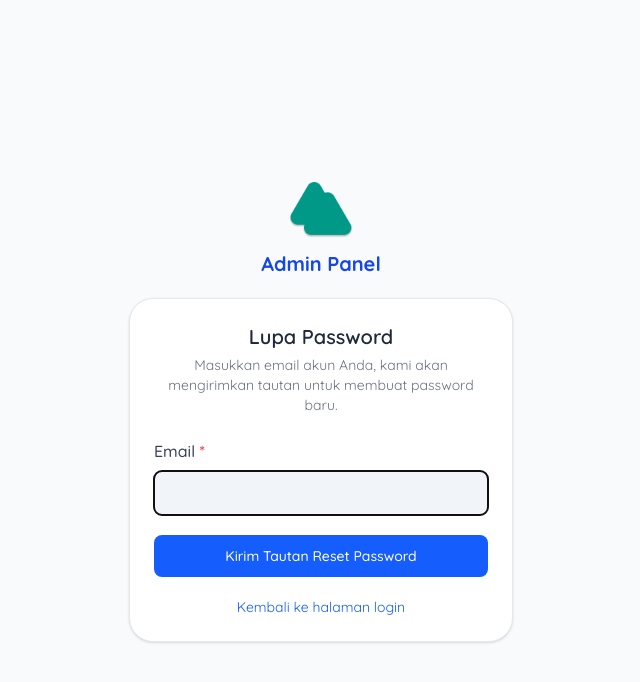
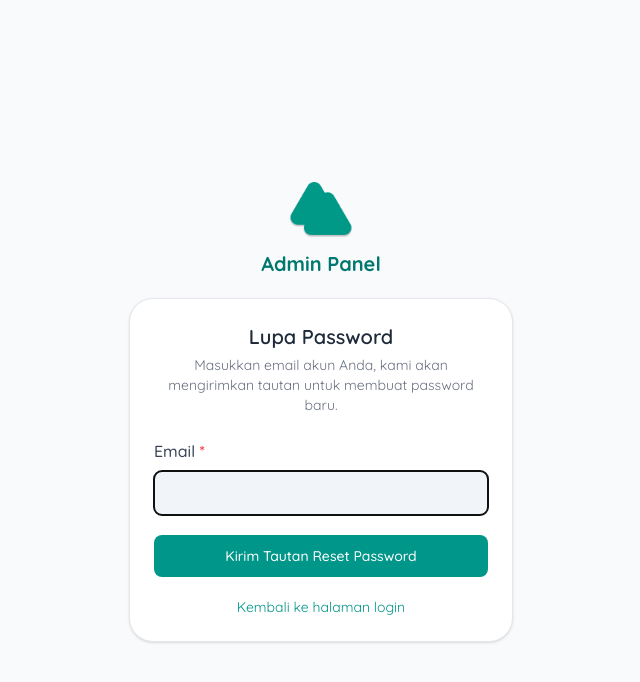
Before and after one commit to kukuhprakoso182/laravel-admin-panel, a Laravel app: page /forgot-password in a window 1280 px wide. Shown: the top 682 px of the page, without its empty margins (319-959 px from the left). Run offline with Laravel 12, Linux system fonts and the light colour scheme; style sheets or scripts are compiled from the project's sources; some web fonts are replaced.

Commit message:
Use teal as the primary theme color
Point --color-primary-* at the teal palette in app.css.

Co-Authored-By: Claude Sonnet 5.5 <noreply@anthropic.com>
Claude-Session: https://claude.ai/code/session_016rQKTZTM6oJJ8GXjJkX8px

```diff
--- a/resources/css/app.css
+++ b/resources/css/app.css
@@ -16,18 +16,18 @@
      * Pakai utility semantic: bg-primary-600, text-primary-700,
      * ring-primary-500, border-primary-500, hover:bg-primary-50, dst.
      * Untuk ganti warna brand, ubah nama palet di bawah
-     * (mis. blue -> teal / indigo / emerald). Cukup di blok ini.
+     * (mis. teal -> blue / indigo / emerald). Cukup di blok ini.
      */
-    --color-primary-50:  var(--color-blue-50);
-    --color-primary-100: var(--color-blue-100);
-    --color-primary-200: var(--color-blue-200);
-    --color-primary-300: var(--color-blue-300);
-    --color-primary-400: var(--color-blue-400);
-    --color-primary-500: var(--color-blue-500);
-    --color-primary-600: var(--color-blue-600);
-    --color-primary-700: var(--color-blue-700);
-    --color-primary-800: var(--color-blue-800);
-    --color-primary-900: var(--color-blue-900);
+    --color-primary-50:  var(--color-teal-50);
+    --color-primary-100: var(--color-teal-100);
+    --color-primary-200: var(--color-teal-200);
+    --color-primary-300: var(--color-teal-300);
+    --color-primary-400: var(--color-teal-400);
+    --color-primary-500: var(--color-teal-500);
+    --color-primary-600: var(--color-teal-600);
+    --color-primary-700: var(--color-teal-700);
+    --color-primary-800: var(--color-teal-800);
+    --color-primary-900: var(--color-teal-900);
 
     /* Warna status "sukses" (alert/dialog sukses), terpisah dari brand */
     --color-success-50:  var(--color-teal-50);
```
